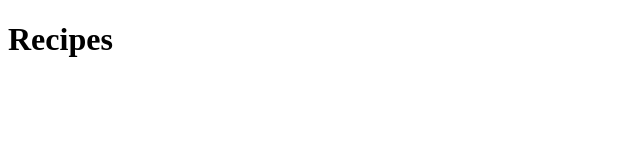
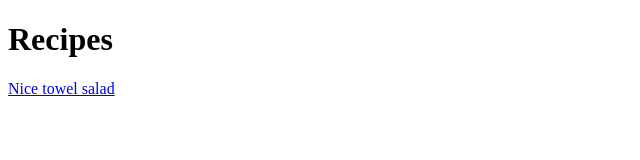
Before and after one commit to nex1994/odin-recipes, a plain HTML site: page recipes/nice-towel-salad.html in a window 1280 px wide. Shown: the whole page, without its empty margins (0-640 px from the left). Drawn offline with Linux system fonts and the light colour scheme.

```diff
--- a/recipes/nice-towel-salad.html
+++ b/recipes/nice-towel-salad.html
@@ -7,5 +7,7 @@
     </head>
     <body>
         <h1>Recipes</h1>
+        <a href="nice-towel-salad.html">Nice towel salad</a>
+
     </body>
 </html>
```
